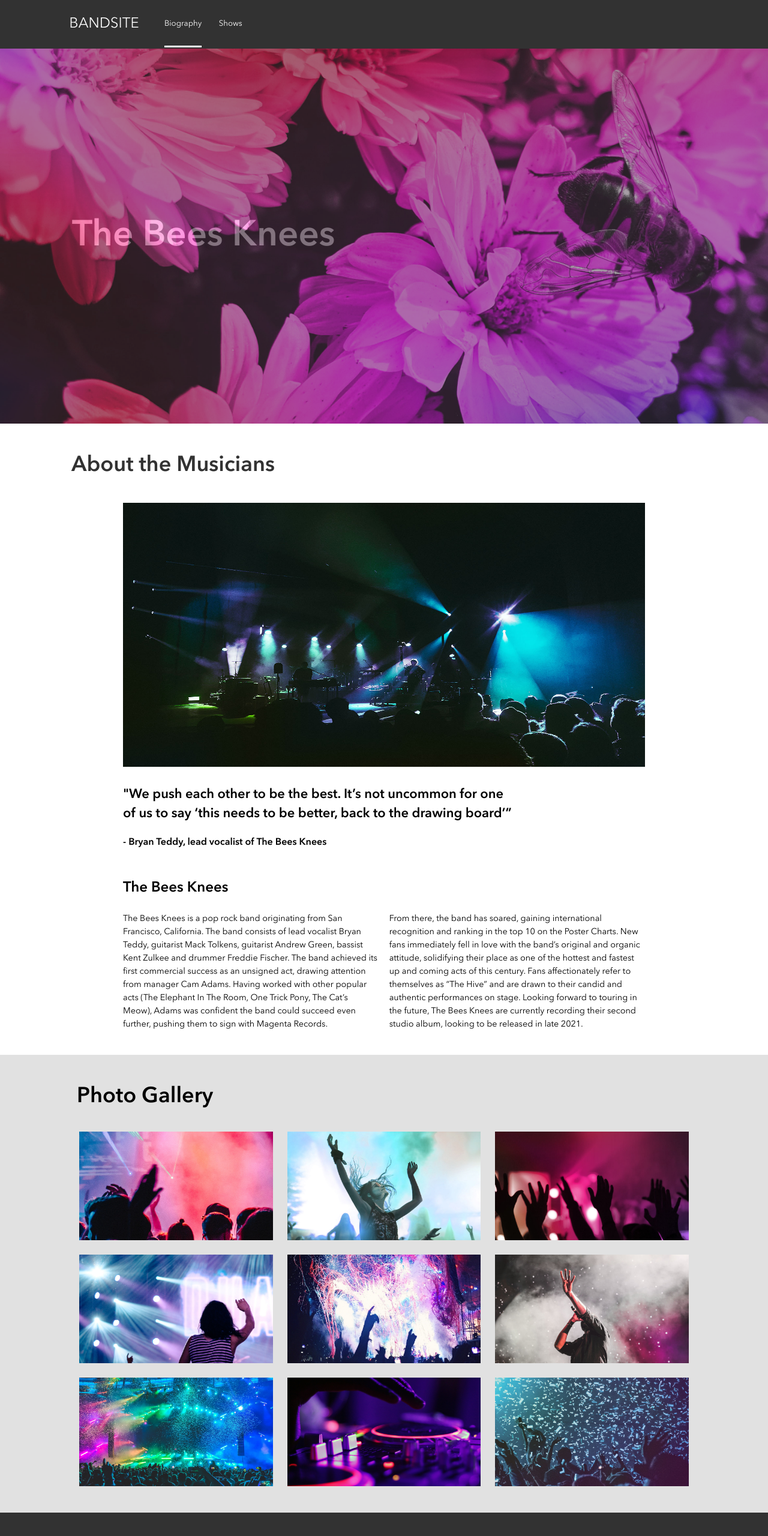
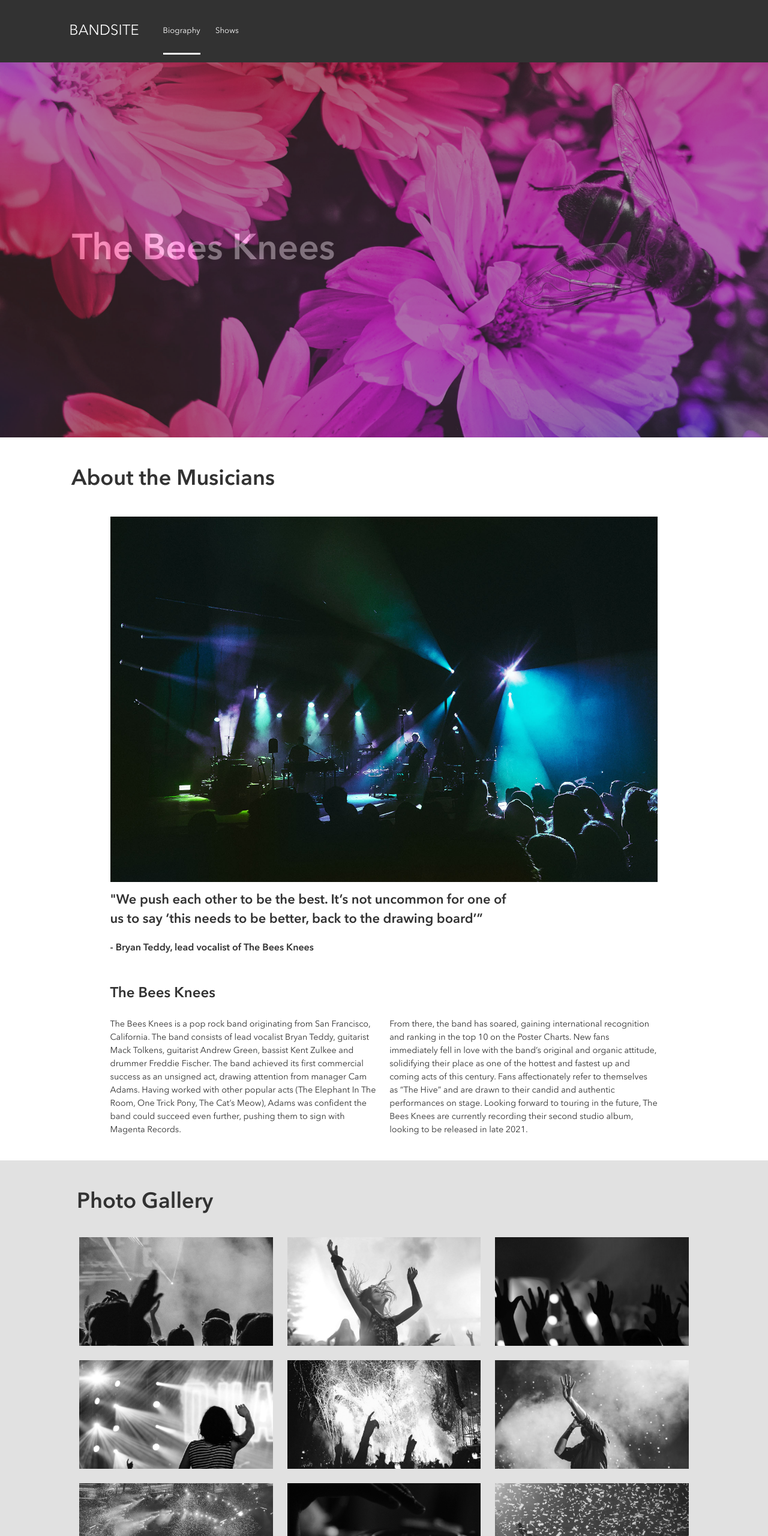
Before and after one commit to AshleyMirandaMakes/Ashley-Miranda-BandSite, a plain HTML site: page sprint-one/index.html in a window 1280 px wide. Shown: the top 2560 px of the page at 60% size. Drawn offline with Linux system fonts and the light colour scheme.

Commit message:
grayscale and hover added to gallery photos

```diff
--- a/sprint-one/Styles/Partials/_resets.scss
+++ b/sprint-one/Styles/Partials/_resets.scss
@@ -17,11 +17,13 @@ html {
   margin: 0;
   padding: 0;
   @include font-regular;
+  // border: 1px solid gray;
 }
 
-// body {
-//   // @include font-regular;
-// }
+body {
+  // @include font-regular;
+  color: $color-primary-black;
+}
 
 h1 {
  @include font-demi;
--- a/sprint-one/Styles/main.scss
+++ b/sprint-one/Styles/main.scss
@@ -34,10 +34,9 @@
   }
   &__list{
     @include list-reset;
+    width: 100%;
     display: flex;
-    justify-content: space-around;
     font-size: .825rem;
-    padding: 0.5rem 0 1rem 0;
     @include tablet {
       width: 30%;
       padding: 1rem 2rem;
@@ -47,10 +46,13 @@
       padding-left: 0;
     }
   }
+  &__item {
+      padding: .75rem;
+      width: 50%;
+      text-align: center;
+  }
   &__link {
     @include link-reset;
-    width: 50%;
-    padding: 0.5rem 0 .85rem 0;
     @include tablet {
       width: 30%;
       justify-content: space-between;
@@ -59,16 +61,17 @@
       width: 19%;
       margin-left: 0;
     }
-    &--active {
-      border-bottom: 3px solid
-    $color-primary-white;
-    width: 100%;
+  }
+    &__active {
+      // font-family: $font-demi; -- no work
+      border-bottom: 3px solid $color-primary-white;
+      padding-bottom: .5rem;
     @include desktop {
       padding-bottom: 1.85rem;
-
     }
-    //come back to this
-    }
+  }
+  &__inactive {
+    color: $color-secondary-alabaster;
   }
 }
 
@@ -76,7 +79,8 @@
   width: 100%;
   background-image: url('../Assets/Images/hero-bio.jpg');
   background-size: cover;
-  height: 180px;
+  // height: 11.85rem;
+  max-height: auto;
   align-items: center;
   @include tablet {
     height: 445px;
@@ -90,7 +94,7 @@
     display: flex;
     background-color: $color-primary-black;
     opacity: 0.4;
-    height: 180px;
+    height: 190px;
     align-items: center;
     @include tablet {
       height: 445px;
@@ -124,8 +128,9 @@
     margin: 0 auto;
   }
   &__title {
-    padding-bottom: .5rem;
+    padding: .25rem 0rem;
     color: $color-primary-black;
+    margin-bottom: .5rem;
     @include tablet {
       padding-bottom: 2rem;
     }
@@ -135,23 +140,29 @@
     }
   }
   &__container {
+    width: 100%;
+    max-width: 500px;
+    margin: 0 auto;
     @include tablet {
-      width: 81%;
-      margin: auto;
+      width: 85%;
+      max-width: 1000px; //check this
+      margin: 0 auto;
     }
   }
   &__image {
     width: 100%;
-    height: 150px;
-    @include tablet {
-      height: 300px;
-      margin-bottom: 1rem;
-    }
-    @include desktop {
-      margin-top: .5rem;
-      height: 440px;
+    height: 90%;
+    max-width: 500px;
+    max-height: 270px;
+    margin: center;
+    @include tablet{
+      width: 100%;
+      height: 90%;
+      max-width: 1000px;
+      max-height: 650px;
     }
   }
+
   &__quote {
     padding: .25rem 0rem;
     @include tablet {
@@ -222,9 +233,12 @@
       flex-direction: row;
       flex-wrap: wrap;
       padding: .75rem;
+      max-width: 750px;
+      margin: 0 auto;
     }
     @include desktop {
       width: 100%;
+      max-width: 1550px;
       margin: 0rem;
       padding: 0 5rem 1rem 5rem;
     }
@@ -233,17 +247,25 @@
      height: 158px;
      width: auto;
      margin: .3rem auto;
+    //  background-color: $color-primary-black;
+    //  opacity: 0.8;
+      filter: grayscale(100);
      @include tablet {
       flex-wrap: wrap;
       height: 120px;
       width: auto;
       margin-top: 2vh;
+      max-height: 1300px;
     }
     @include desktop {
       width: auto;
       margin: 0;
       padding: .75rem;
       height: 205px;
+    }
+    &:hover{
+      //opacity: 1.0;
+      filter: grayscale(0);
     }
   }
 }
@@ -294,6 +316,12 @@
       display: flex;
       justify-content: space-between;
       width: 100%;
+      max-width: 670px;
+      margin: 0 auto;
+    }
+    @include desktop {
+      max-width: 800px;
+      margin: 0;
     }
   }
   &__logo {
--- a/sprint-one/index.html
+++ b/sprint-one/index.html
@@ -14,8 +14,8 @@
              <a href="./index.html"><img src="./Assets/Logo/Logo-bandsite.svg" class="nav__logo" alt="bandsite logo"/></a>
         </div>
         <ul class="nav__list">
-            <li><a href="./index.html" class="nav__link nav__link--active">Biography</a></li>
-            <li><a href="#" class="nav__link">Shows</a></li>
+            <li class="nav__item"><a href="./index.html"class="nav__link nav__active">Biography</a></li>
+            <li class="nav__item"><a href="#" class="nav__link nav__inactive">Shows</a></li>
         </ul>
       </div>
 </header>
@@ -28,11 +28,12 @@
   <section class="about">
     <h2 class="about__title">About the Musicians</h2>
     <div class="about__container">
-      <article>
-      <img src="./Assets/Images/band.jpg" class= "about__image" alt="band image">
+        <!-- <div class="about__image--container">
+           <div class="about__image--image"></div>
+        </div> -->
+      <img src="Assets/Images/band.jpg" alt="band-image" class="about__image"/>
       <h3 class="about__quote">"We push each other to be the best. It’s not uncommon for one of us to say ‘this needs to be better, back to the drawing board’” </h3>
       <h3 class="about__quote about__quote--special">- Bryan Teddy, lead vocalist of The Bees Knees</h3>
-      </article>
         <h3 class="about__subtitle">The Bees Knees</h3>
         <div class="about__flex-container">
         <p class="about__paragraph">The Bees Knees is a pop rock band originating from San Francisco, California. The band consists of lead vocalist Bryan Teddy, guitarist Mack Tolkens, guitarist Andrew Green, bassist Kent Zulkee and drummer Freddie Fischer. The band achieved its first commercial success as an unsigned act, drawing attention from manager Cam Adams. Having worked with other popular acts (The Elephant In The Room, One Trick Pony, The Cat’s Meow), Adams was confident the band could succeed even further, pushing them to sign with Magenta Records. </p>
```
Also changed, not shown: sprint-one/Styles/main.css, 1 other file.
